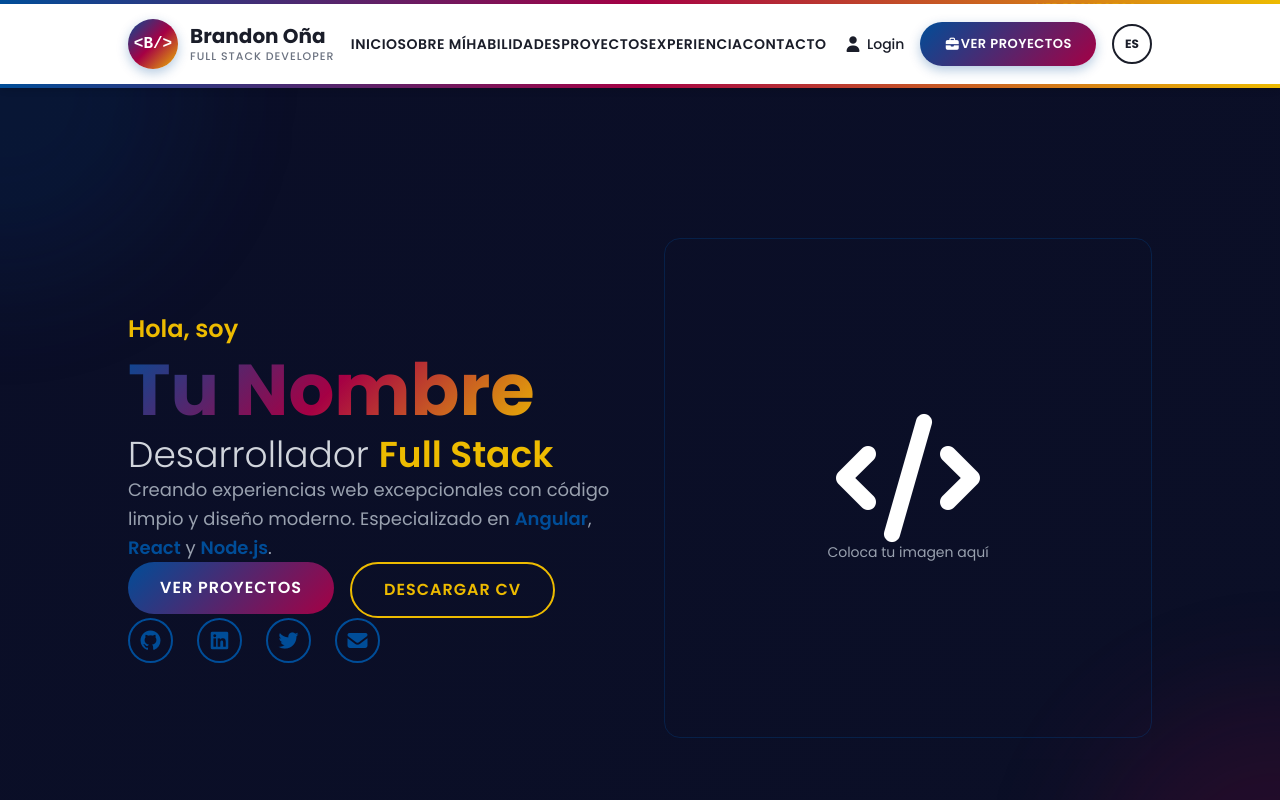
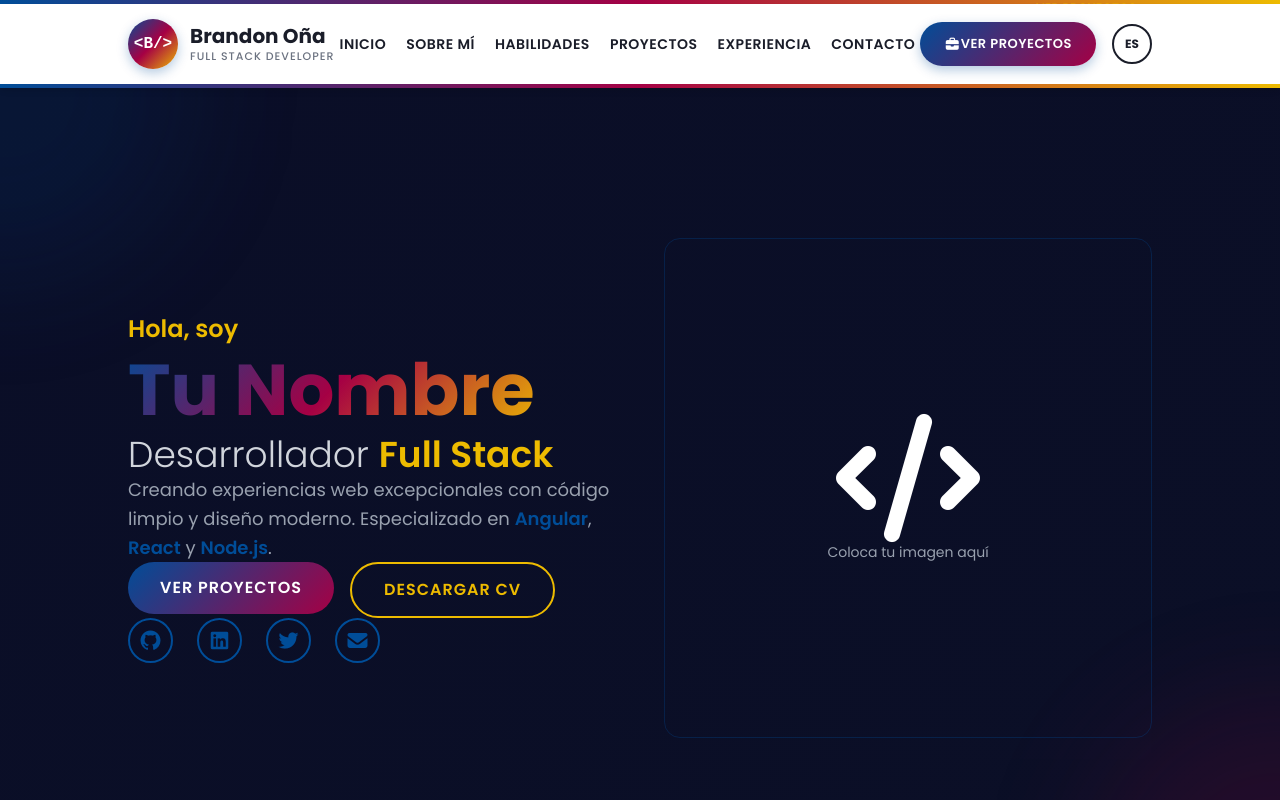
Before and after one commit to Stevebr10/Portafolio, an Angular app: page / in a window 1280 px wide. Shown: the top 800 px of the page. Built offline with nearby package versions, Linux system fonts and the light colour scheme.

Commit message:
Finalizacion del Header

```diff
--- a/src/app/components/header/header.component.html
+++ b/src/app/components/header/header.component.html
@@ -39,7 +39,7 @@
       </div>
 
       <!-- Desktop Navigation -->
-      <ul class="hidden lg:flex items-center space-x-8">
+      <ul class="hidden lg:flex items-center gap-5">
         <li *ngFor="let item of menuItems">
           <a [href]="item.link"
              class="nav-link"
@@ -51,10 +51,10 @@
 
       <!-- Right Side Buttons -->
       <div class="hidden lg:flex items-center gap-4">
-        <a href="#contact" class="nav-icon">
+        <!-- <a href="#contact" class="nav-icon">
           <i class="fas fa-user"></i>
           <span class="ml-1">Login</span>
-        </a>
+        </a> -->
         <a href="#projects" class="cta-button">
           <i class="fas fa-briefcase mr-2"></i>
           Ver Proyectos
@@ -94,10 +94,10 @@
           </a>
         </li>
         <li class="pt-4 border-t border-gray-200">
-          <a href="#contact" class="mobile-nav-link">
+          <!-- <a href="#contact" class="mobile-nav-link">
             <i class="fas fa-user mr-2"></i>
             Login
-          </a>
+          </a> -->
         </li>
         <li>
           <a href="#projects" class="block">
```
